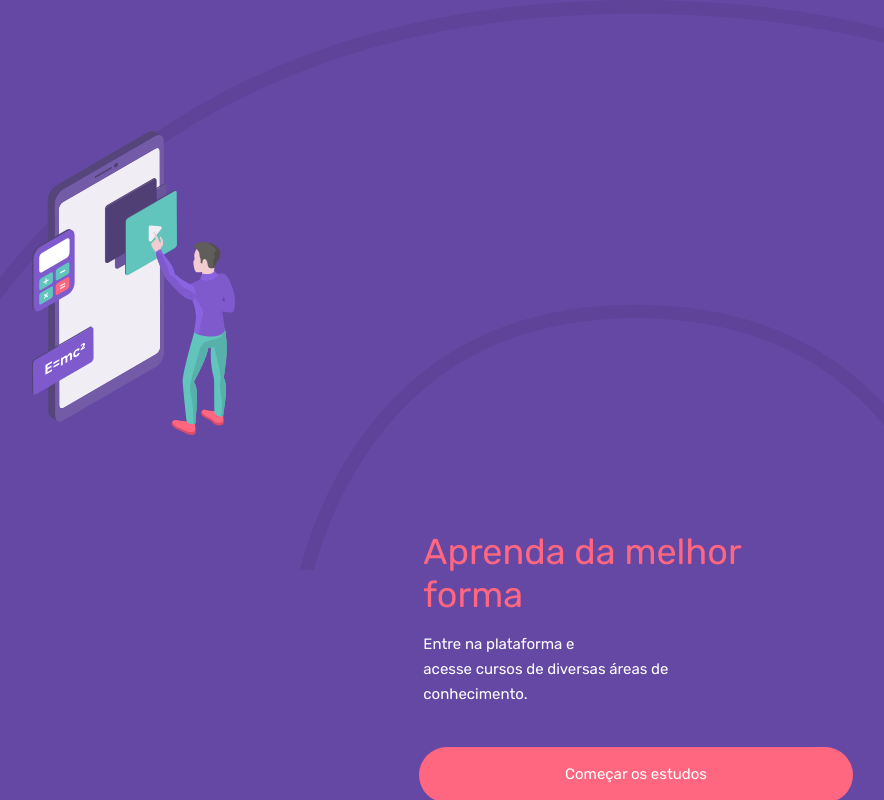
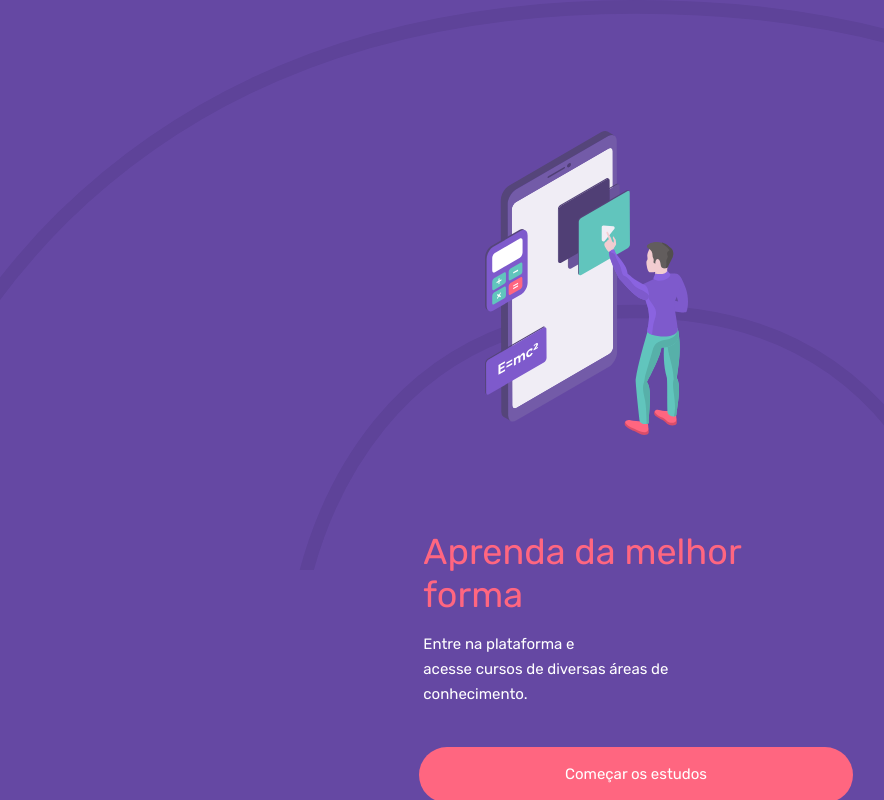
Before and after one commit to Taiaiaii/e-learning, a Next.js app: page / in a window 1280 px wide. Shown: the whole page, without its empty margins (4-888 px from the left). Built offline with nearby package versions, Linux system fonts and the light colour scheme.

Commit message:
fix: style adjustment on login template

```diff
--- a/templates/Login/styles.ts
+++ b/templates/Login/styles.ts
@@ -6,6 +6,7 @@ export const MainContainer = styled('div', {
     display: 'flex',
     alignItems: 'center',
     flexDirection: 'column',
+    paddingBottom: '20px'
 })
 
 export const TopContainer = styled('div', {
@@ -14,7 +15,8 @@ export const TopContainer = styled('div', {
     backgroundSize: 'cover',
     width: '100%',
     display: 'flex ',
-    padding: '131px 136px 135px 36px '
+    padding: '131px 136px 135px 36px ',
+    justifyContent: 'center'
 
 })
 
```
